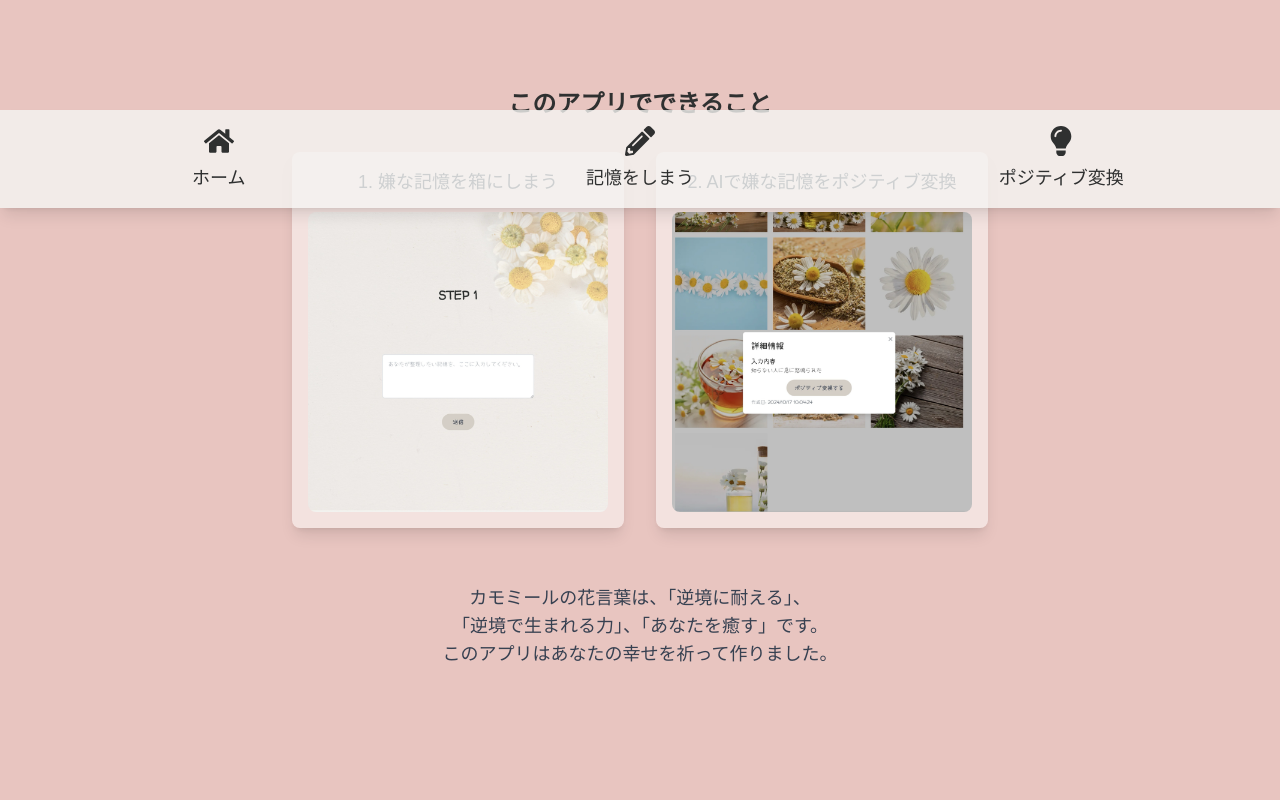
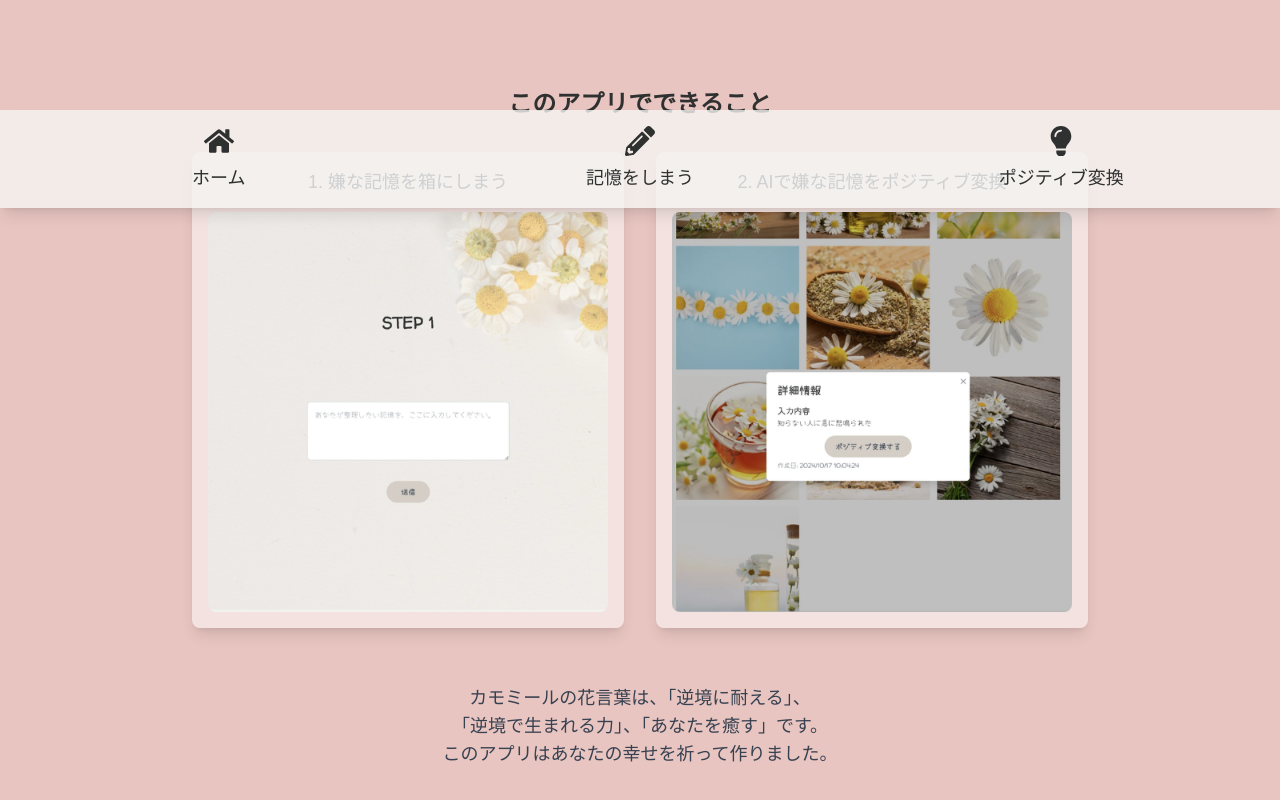
Before and after one commit to erika-to-omochi/be-happy-front, a Next.js app: page / in a window 1280 px wide. Shown: the part 592-1392 px from the top of the page. Built offline with nearby package versions, Linux system fonts and the light colour scheme; a web font is replaced by a local one.

Commit message:
レイアウト修正

```diff
--- a/src/app/page.jsx
+++ b/src/app/page.jsx
@@ -46,8 +46,8 @@ function App() {
               <Image
                 src="/how-to-1.png"
                 alt="Step 1"
-                width={300}
-                height={200}
+                width={400}
+                height={400}
                 className="rounded-lg"
               />
             </motion.div>
@@ -67,8 +67,8 @@ function App() {
               <Image
                 src="/how-to-2.png"
                 alt="Step 2"
-                width={300}
-                height={200}
+                width={400}
+                height={400}
                 className="rounded-lg"
               />
             </motion.div>
--- a/src/app/personal/page.jsx
+++ b/src/app/personal/page.jsx
@@ -69,18 +69,26 @@ const IndexPage = () => {
     fetchMemories();
   }, []);
 
+  // ローディング中の表示
   if (loading) {
-    return <p className="text-center mt-10">Loading...</p>;
+    return (
+      <div className="min-h-screen flex items-center justify-center bg-[#FFFCF6]">
+        <p className="text-center text-xl">Loading...</p>
+      </div>
+    );
   }
 
+  // エラー時の表示
   if (error) {
-    return <p className="text-center mt-10 text-red-500">Error: {error}</p>;
+    return (
+      <div className="min-h-screen flex items-center justify-center bg-[#FFFCF6]">
+        <p className="text-center text-xl text-red-500">Error: {error}</p>
+      </div>
+    );
   }
 
   return (
-    <div
-      className="min-h-screen flex flex-col items-center justify-center p-4 bg-white"
-    >
+    <div className="min-h-screen flex flex-col items-center justify-center p-4 bg-[#FFFCF6]">
       <div className="flex flex-col items-center justify-start w-full px-4 sm:px-6 lg:px-8">
         <h1 className="text-4xl font-bold mt-24">箱に入っている記憶一覧</h1>
         {memories.length === 0 ? (
```
Also changed, not shown: public/7.png (added), src/app/components/ui/LayoutGrid/index.jsx (line endings or trailing spaces), src/app/components/ui/image-card/index.jsx (line endings or trailing spaces), src/app/components/ui/modal/index.jsx (line endings or trailing spaces).
